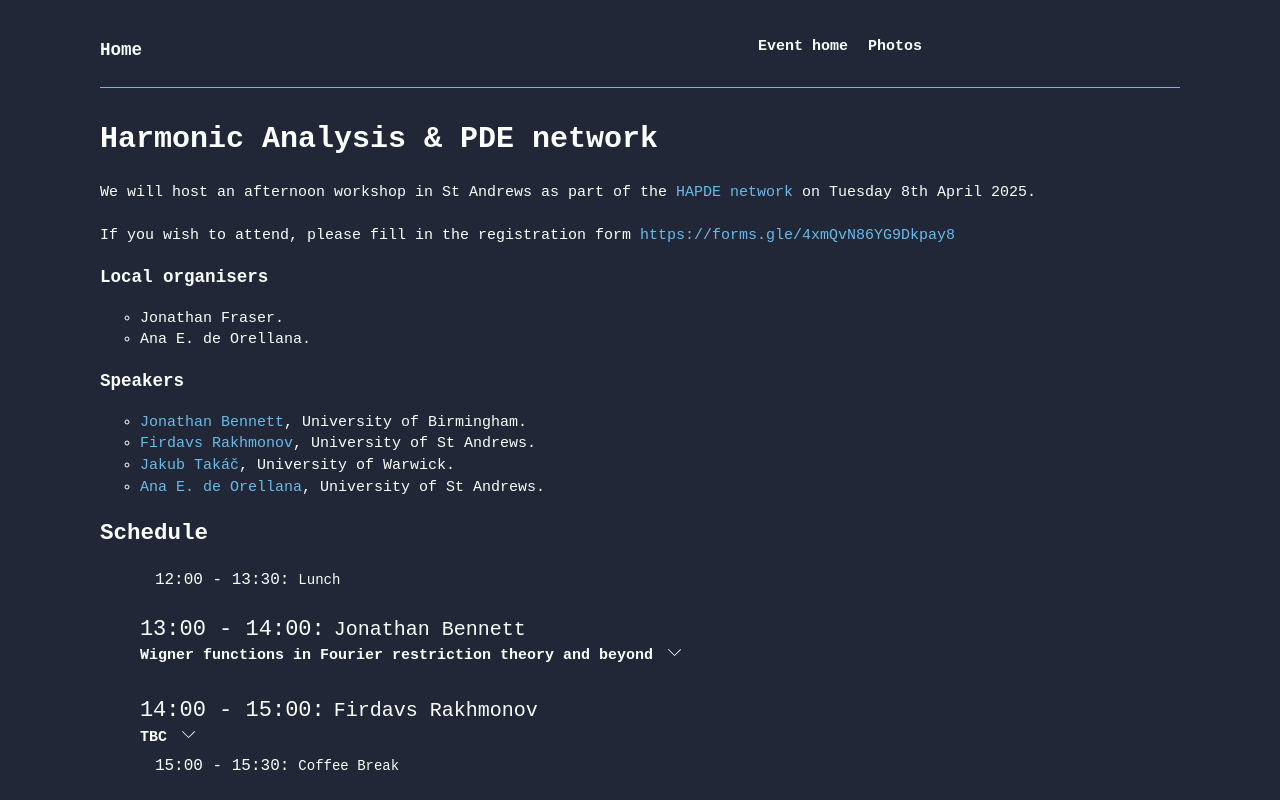
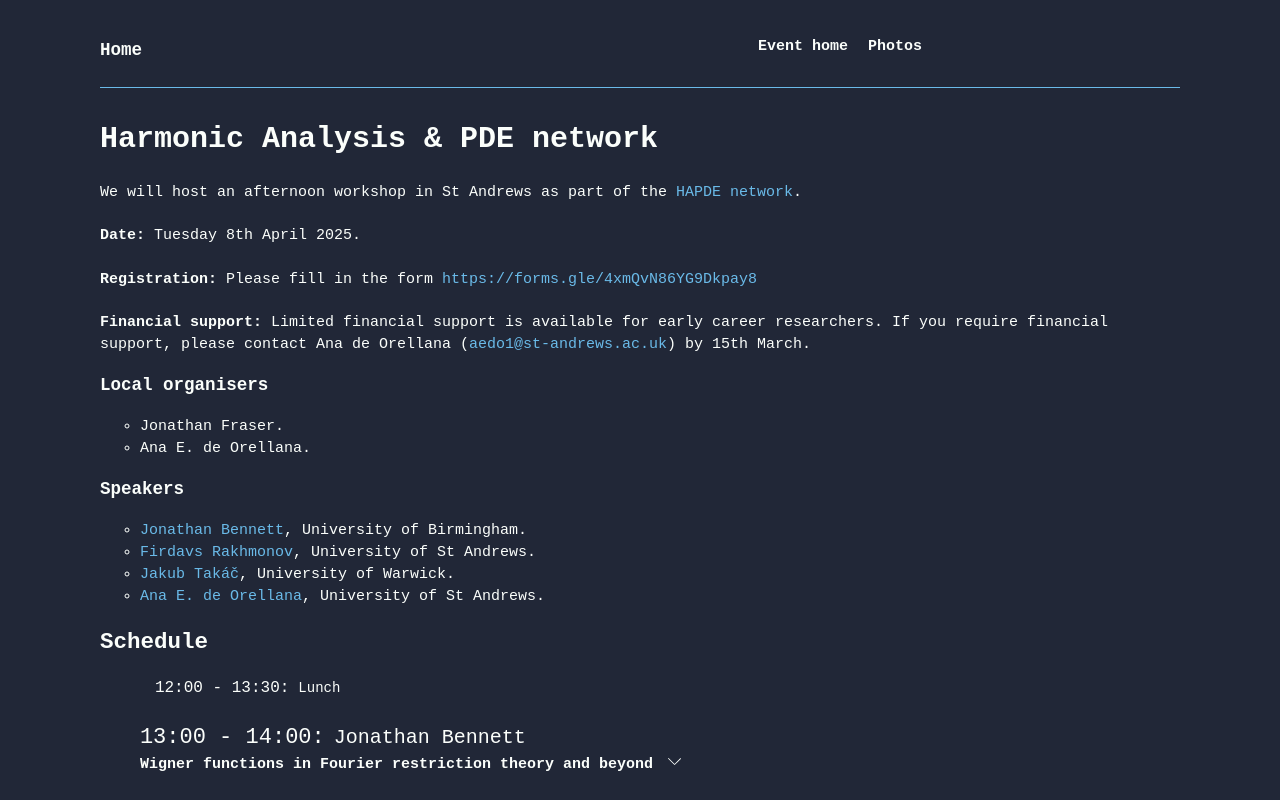
Before and after one commit to AnadeOre/anadeore.github.io, a Next.js app: page /HAPDE in a window 1280 px wide. Shown: the top 800 px of the page. Built offline with nearby package versions, Linux system fonts and the light colour scheme.

Commit message:
update HAPDE Website

```diff
--- a/src/app/HAPDE/page.jsx
+++ b/src/app/HAPDE/page.jsx
@@ -20,17 +20,32 @@ const Page = () => {
           target='_blank'
           href='https://sites.google.com/view/lms-hanpde-network/home'>
           HAPDE network
-        </Link>{' '}
-        on Tuesday 8th April 2025.
+        </Link>
+        .
         <br />
         <br />
-        If you wish to attend, please fill in the registration form{' '}
+        <b>Date:</b> Tuesday 8th April 2025.
+        <br />
+        <br />
+        <b>Registration:</b> Please fill in the form{' '}
         <Link
           className='linkDecor'
           target='_blank'
           href='https://forms.gle/4xmQvN86YG9Dkpay8'>
           https://forms.gle/4xmQvN86YG9Dkpay8
         </Link>
+        <br />
+        <br />
+        <b>Financial support:</b> Limited financial support is available for
+        early career researchers. If you require financial support, please
+        contact Ana de Orellana (
+        <Link
+          className='linkDecor'
+          target='_blank'
+          href='mailto:aedo1@st-andrews.ac.uk'>
+          aedo1@st-andrews.ac.uk
+        </Link>
+        ) by 15th March.
       </p>
       {/* <br /> */}
       <h3>Local organisers</h3>
```
